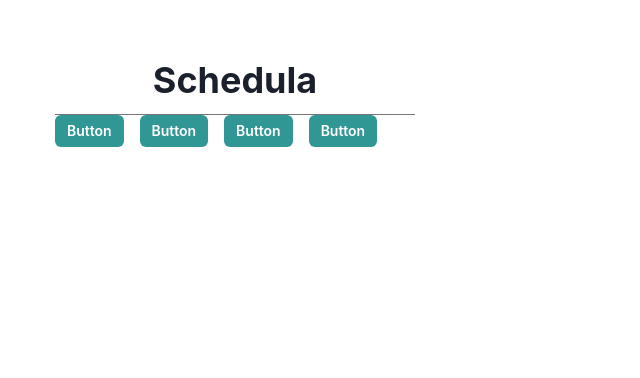
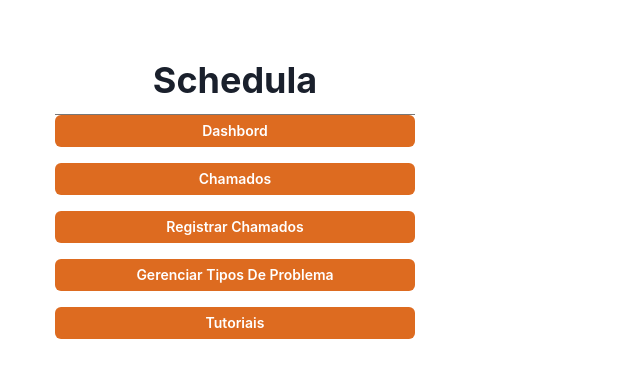
Before and after one commit to fga-eps-mds/2022-1-schedula-front, a Next.js app: page /lista_categoria in a window 1280 px wide. Shown: the top 378 px of the page, without its empty margins (0-640 px from the left). Built offline with nearby package versions, Linux system fonts and the light colour scheme.

Commit message:
Buttons in column

```diff
--- a/src/pages/lista_categoria.tsx
+++ b/src/pages/lista_categoria.tsx
@@ -13,6 +13,7 @@ const lista_categoria: NextPage = () => {
     }
 
     return(
+        <>
         <div Background-color='#E5E5E5' style = {{margin: '55px'}}>
             <Flex
                 align="center"
@@ -23,23 +24,28 @@ const lista_categoria: NextPage = () => {
                 </Heading>
             </Flex>
 
-            <Stack spacing={4} direction='row' align='center'>
-                <Button colorScheme='teal' size='sm'>
-                    Button
+            <Stack spacing={4} direction='column' align='center' width={360}>
+                <Button colorScheme='orange' size='sm' w={360}>
+                    Dashbord
                 </Button>
-                <Button colorScheme='teal' size='sm'>
-                    Button
+                <Button colorScheme='orange' size='sm' w={360}>
+                    Chamados
                 </Button>
-                <Button colorScheme='teal' size='sm'>
-                    Button
+                <Button colorScheme='orange' size='sm' w={360}>
+                    Registrar Chamados
                 </Button>
-                <Button colorScheme='teal' size='sm'>
-                    Button
+                <Button colorScheme='orange' size='sm' w={360}>
+                    Gerenciar Tipos De Problema
+                </Button>
+                <Button colorScheme='orange' size='sm' w={360}>
+                    Tutoriais
                 </Button>
             </Stack>
+
+
         </div>
 
-
+        </>
     );
 }
 
```
